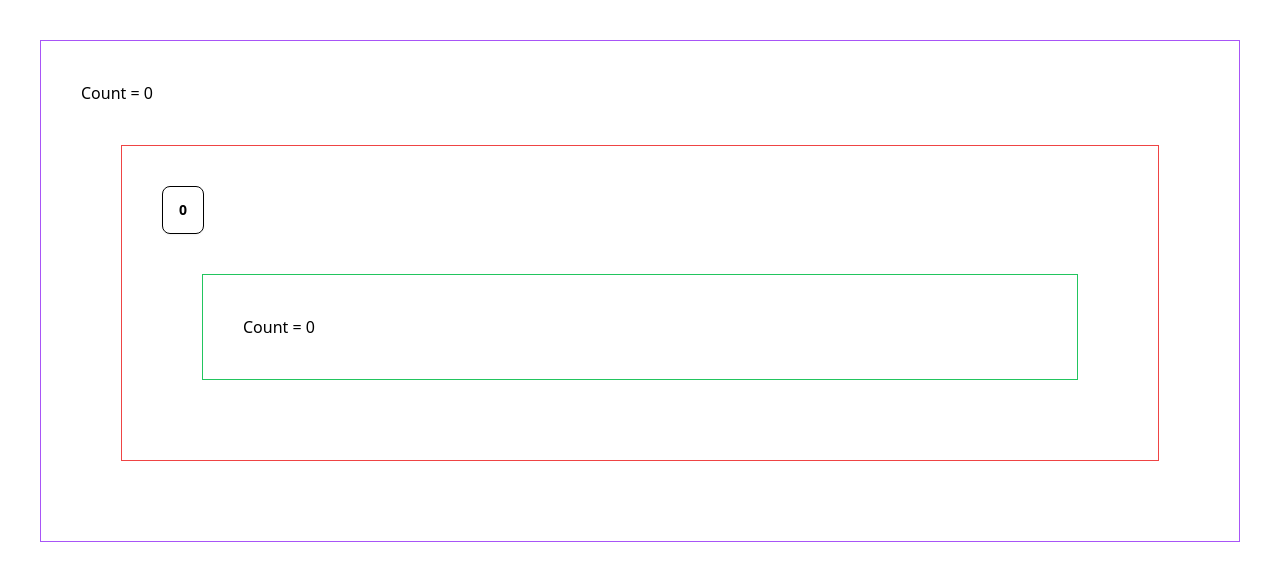
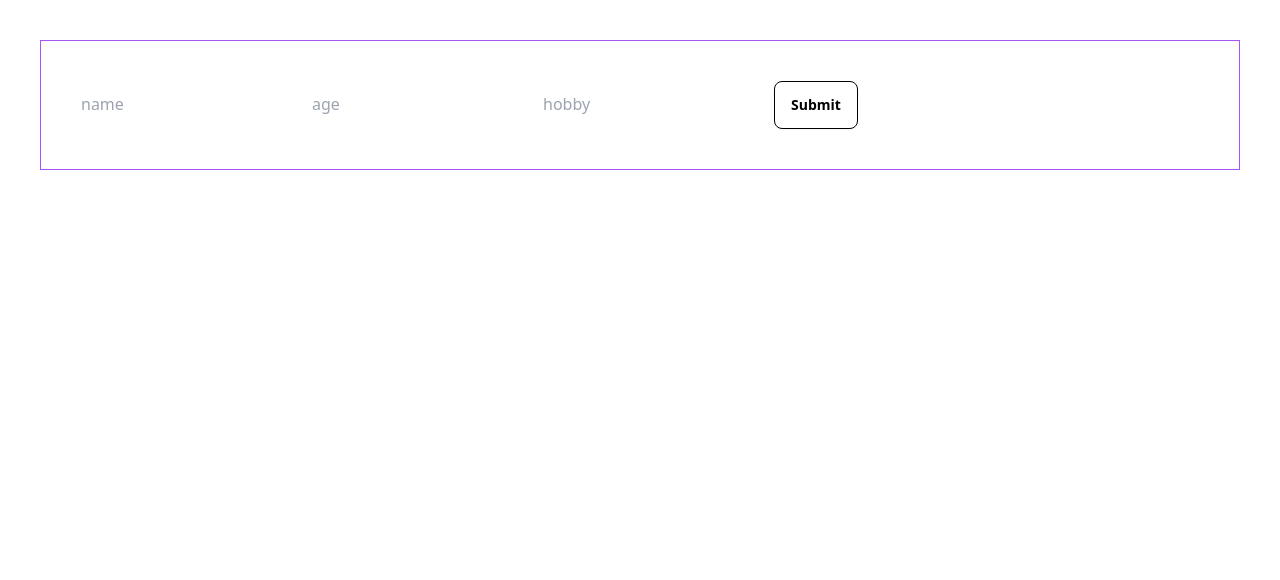
Before and after one commit to marufbroh/react-state-example, a React (Vite) app: page / in a window 1280 px wide. Shown: the top 580 px of the page. Built offline with nearby package versions, Linux system fonts and the light colour scheme.

Commit message:
user info using useState

```diff
--- a/src/App.tsx
+++ b/src/App.tsx
@@ -1,15 +1,17 @@
 import { useState } from "react";
 // import CounterWithClass from "./components/CounterWithClassComponent";
 import CounterWithFuncComponent from "./components/CounterWithFuncComponent";
+import UserInfoWithUseState from "./components/UserInfoWithUseState";
 
 function App() {
   const [count, setCount] = useState(0);
 
   return (
     <div className="border border-purple-500 p-10 m-10">
-      <h1>Count = {count}</h1>
+      {/* <h1>Count = {count}</h1> */}
       {/* <CounterWithClass /> */}
-      <CounterWithFuncComponent count={count} setCount={setCount} />
+      {/* <CounterWithFuncComponent count={count} setCount={setCount} /> */}
+      <UserInfoWithUseState />
     </div>
   );
 }
--- /dev/null
+++ b/src/components/UserInfoWithUseState.tsx
@@ -0,0 +1,44 @@
+import { useState } from "react";
+
+const UserInfoWithUseState = () => {
+  const exampleUser = {
+    name: "",
+    age: "0",
+    hobbies: [],
+  };
+
+  const [user, setUser] = useState(exampleUser);
+
+  console.log(user);
+
+  return (
+    <form>
+      <input
+        onChange={(e) => setUser({ ...user, name: e.target.value })}
+        type="text"
+        name="name"
+        id="name"
+        placeholder="name"
+      />
+      <input
+        onChange={(e) => setUser({ ...user, age: e.target.value })}
+        type="number"
+        name="age"
+        id="age"
+        placeholder="age"
+      />
+      <input
+        onBlur={(e) =>
+          setUser({ ...user, hobbies: [...user.hobbies, e.target.value] })
+        }
+        type="text"
+        name="hobbies"
+        id="hobbies"
+        placeholder="hobby"
+      />
+      <input type="submit" value="Submit" className="btn btn-primary" />
+    </form>
+  );
+};
+
+export default UserInfoWithUseState;
```
